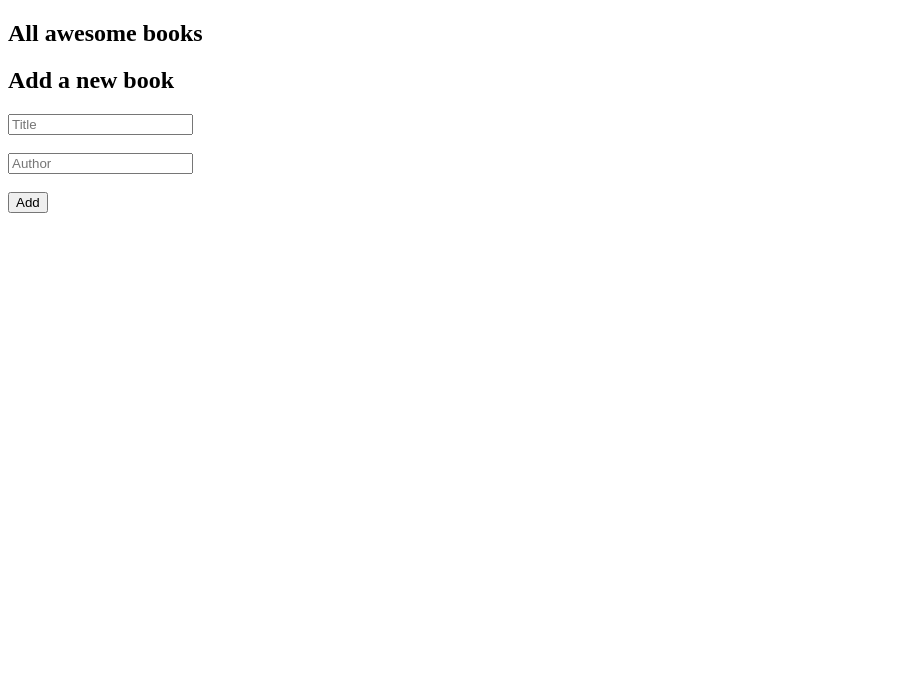
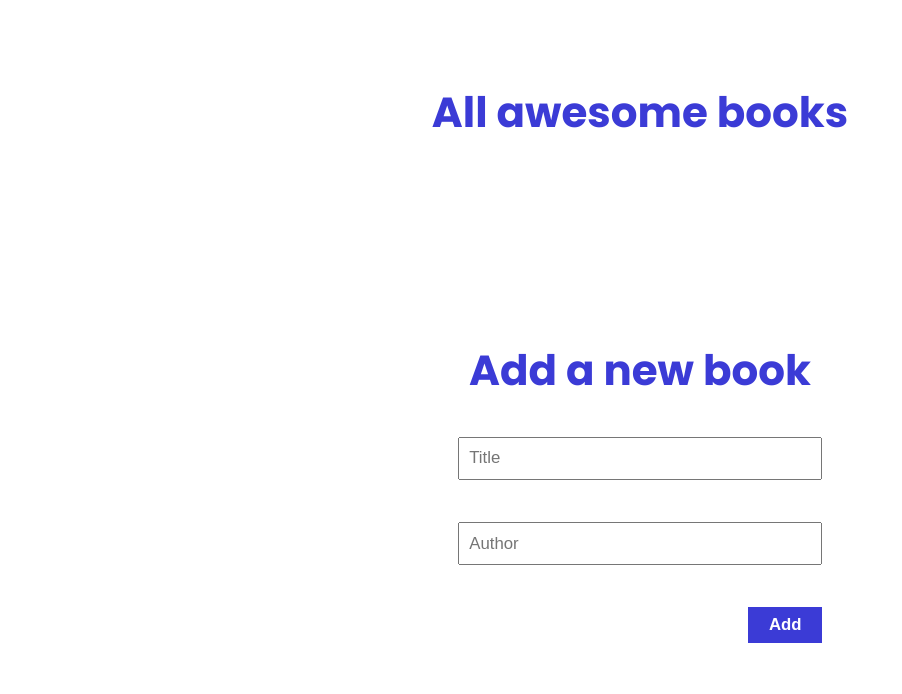
Before and after one commit to NitBravoA92/project-awesome-books, a website: page index.html in a window 1280 px wide. Shown: the whole page, without its empty margins (0-902 px from the left). Drawn offline with Linux system fonts and the light colour scheme.

Commit message:
Create the css styles for the all awesome books section and form section

```diff
--- a/sources/style.css
+++ b/sources/style.css
@@ -1,5 +1,167 @@
+@import url('https://fonts.googleapis.com/css2?family=Poppins:wght@300;400;700&display=swap');
+
 *,
 *::before,
 *::after {
   box-sizing: border-box;
+  padding: 0;
+  margin: 0;
 }
+
+body {
+  font-family: 'Poppins', sans-serif;
+  background-color: #fff;
+  color: #0e0e0e;
+  font-size: 14px;
+}
+
+body, main, section {
+  width: 100%;
+}
+
+main {
+  display: grid;
+  grid-auto-rows: minmax(150px, auto);
+  grid-template-columns: repeat(auto-fit, minmax(320px, 768px));
+  justify-content: center;
+}
+
+section {
+  padding: 3rem 1rem;
+}
+
+.section-title {
+  font-size: 3em;
+  text-align: center;
+  font-weight: 700;
+  font-style: normal;
+  line-height: 1.2;
+  padding: 2.5rem 0;
+  color: #3b3bd6;
+}
+
+#books-container {
+  width: 100%;
+  display: flex;
+  flex-direction: column;
+  padding: 1rem 0;
+}
+
+.book {
+  padding: 0.7rem 1rem;
+  display: flex;
+  justify-content: space-between;
+  align-items: center;
+  transition: all .5s ease-out;
+  background-color: #fff;
+}
+
+.book:nth-child(even) {
+  background-color: #d0d0fe;
+}
+
+.book:hover {
+  background-color: #c1c1f1;
+}
+
+.book .book-details {
+  display: flex;
+  align-items: center;
+  gap: 0.5rem;
+}
+
+.book button {
+  padding: 0.5rem 1rem;
+  border: none;
+  background-color: #a40606;
+  color: #fff;
+  font-size: 1.2em;
+  font-weight: 700;
+  outline: none;
+  cursor: pointer;
+  transition: all 0.3s ease;
+}
+
+.book button:hover {
+  background-color: #fff;
+  color: #650505;
+  border: 2px solid #650505;
+}
+
+.book button:active {
+  background-color: #430404;
+  color: #fff;
+  border: none;
+}
+
+#form-container {
+  width: 100%;
+  display: flex;
+  justify-content: center;
+  align-items: center;
+}
+
+#form-book {
+  width: 100%;
+  display: flex;
+  flex-direction: column;
+  align-items: end;
+  padding: 0 0.1rem;
+}
+
+#form-book input {
+  width: 100%;
+  padding: 0.6rem;
+  outline: #1a1919;
+  font-size: 1.2em;
+  font-style: normal;
+  font-weight: 400;
+}
+
+#form-book button {
+  padding: 0.5rem 1.3rem;
+  border: none;
+  background-color: #3b3bd6;
+  color: #fff;
+  font-size: 1.2em;
+  font-weight: 700;
+  outline: none;
+  cursor: pointer;
+  transition: all 0.3s ease;
+}
+
+#form-book button:hover {
+  background-color: #fff;
+  color: #3b3bd6;
+  border: 2px solid #3b3bd6;
+}
+
+#form-book button:active {
+  background-color: #2121c8;
+  color: #fff;
+  border: none;
+}
+
+#form-book button:disabled {
+  background-color: #d9d9dd;
+  color: #bcbbbb;
+  border: none;
+}
+
+@media (min-width: 768px) {
+  #form-book {
+    width: 70%;
+    display: flex;
+    flex-direction: column;
+    align-items: end;
+  }
+}
+
+@media (min-width: 992px) {
+  #form-book {
+    width: 50%;
+    display: flex;
+    flex-direction: column;
+    align-items: end;
+  }
+}
```
